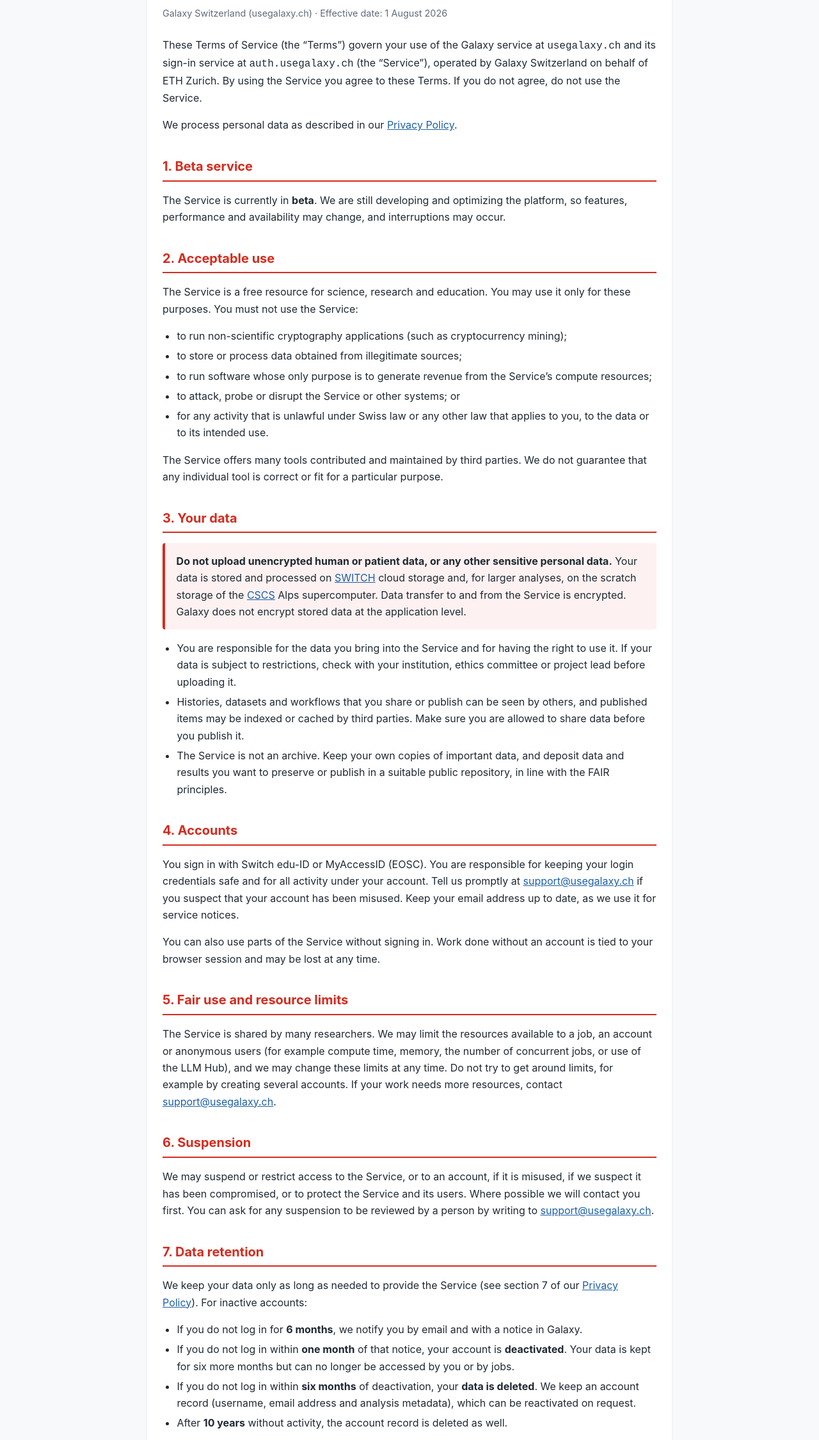
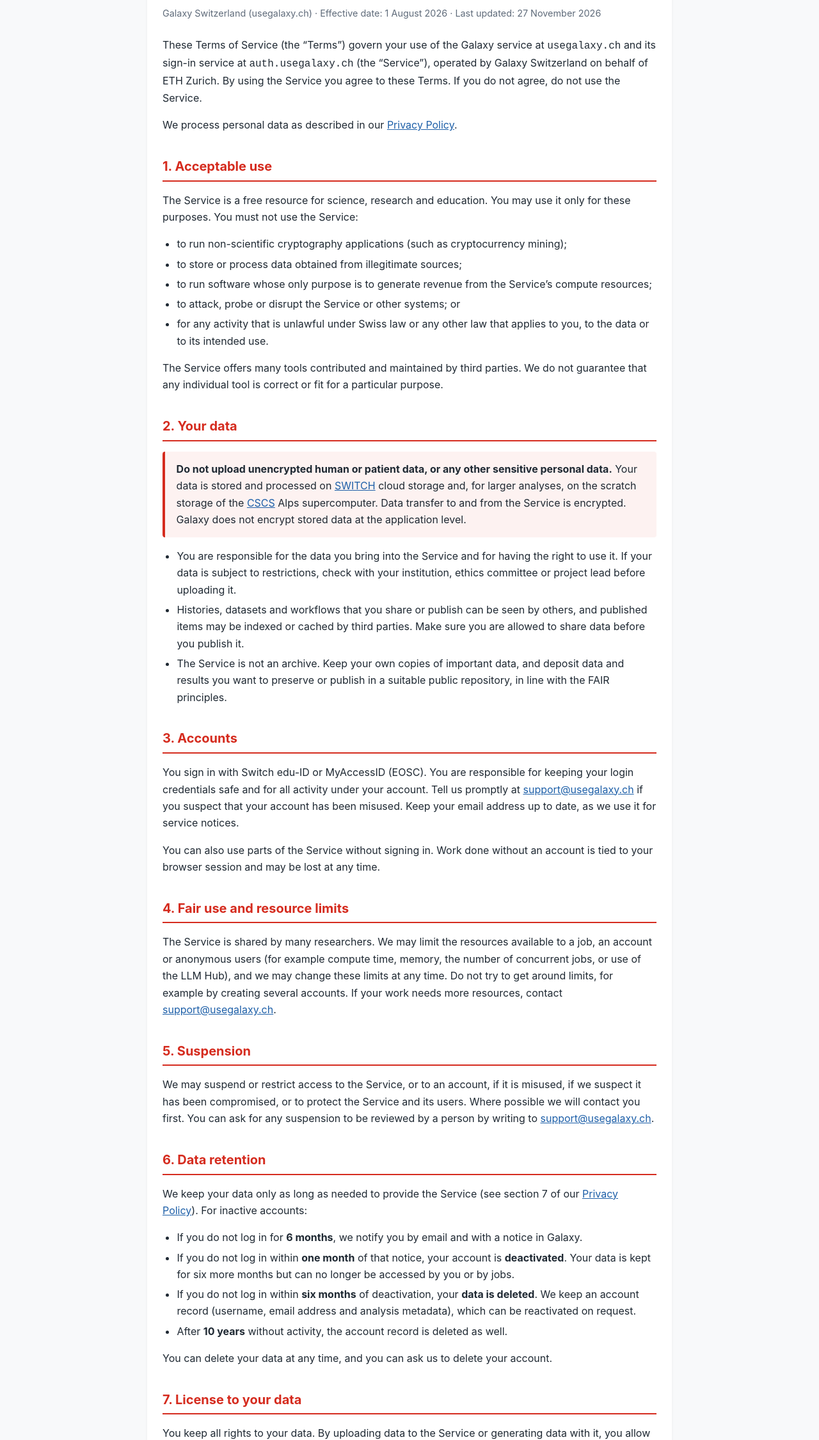
Before and after one commit to GALAXY-CH/landing-page, a plain HTML site: page terms.html in a window 1280 px wide. Shown: the part 279-2530 px from the top of the page at 64% size. Drawn offline with Linux system fonts and the light colour scheme.

Commit message:
GAL-199: remove beta section from Terms of Service
usegalaxy.ch is no longer in beta. Section 9 (Availability and
disclaimer) already covers changes and interruptions, so section 1 is
removed and the rest renumbered. Does not reduce users' rights, so it
takes effect immediately (section 11); adds a last-updated date.

```diff
--- a/terms.html
+++ b/terms.html
@@ -29,7 +29,7 @@
         </div>
 
         <h1>Terms of Service</h1>
-        <p class="meta">Galaxy Switzerland (usegalaxy.ch) &middot; Effective date: 1 August 2026</p>
+        <p class="meta">Galaxy Switzerland (usegalaxy.ch) &middot; Effective date: 1 August 2026 &middot; Last updated: 27 November 2026</p>
 
         <p>
             These Terms of Service (the &ldquo;Terms&rdquo;) govern your use of the Galaxy service at
@@ -42,13 +42,7 @@
             We process personal data as described in our <a href="privacy.html">Privacy Policy</a>.
         </p>
 
-        <h2>1. Beta service</h2>
-        <p>
-            The Service is currently in <strong>beta</strong>. We are still developing and optimizing the platform, so
-            features, performance and availability may change, and interruptions may occur.
-        </p>
-
-        <h2>2. Acceptable use</h2>
+        <h2>1. Acceptable use</h2>
         <p>
             The Service is a free resource for science, research and education. You may use it only for these
             purposes. You must not use the Service:
@@ -66,7 +60,7 @@
             individual tool is correct or fit for a particular purpose.
         </p>
 
-        <h2>3. Your data</h2>
+        <h2>2. Your data</h2>
         <div class="callout">
             <p style="margin:0">
                 <strong>Do not upload unencrypted human or patient data, or any other sensitive personal data.</strong>
@@ -88,7 +82,7 @@
                 you want to preserve or publish in a suitable public repository, in line with the FAIR principles.</li>
         </ul>
 
-        <h2>4. Accounts</h2>
+        <h2>3. Accounts</h2>
         <p>
             You sign in with Switch edu-ID or MyAccessID (EOSC). You are responsible for keeping your login credentials
             safe and for all activity under your account. Tell us promptly at
@@ -100,7 +94,7 @@
             browser session and may be lost at any time.
         </p>
 
-        <h2>5. Fair use and resource limits</h2>
+        <h2>4. Fair use and resource limits</h2>
         <p>
             The Service is shared by many researchers. We may limit the resources available to a job, an account or
             anonymous users (for example compute time, memory, the number of concurrent jobs, or use of the LLM Hub),
@@ -109,7 +103,7 @@
             <a href="mailto:support@usegalaxy.ch">support@usegalaxy.ch</a>.
         </p>
 
-        <h2>6. Suspension</h2>
+        <h2>5. Suspension</h2>
         <p>
             We may suspend or restrict access to the Service, or to an account, if it is misused, if we suspect it has
             been compromised, or to protect the Service and its users. Where possible we will contact you first. You
@@ -117,7 +111,7 @@
             <a href="mailto:support@usegalaxy.ch">support@usegalaxy.ch</a>.
         </p>
 
-        <h2>7. Data retention</h2>
+        <h2>6. Data retention</h2>
         <p>
             We keep your data only as long as needed to provide the Service (see section 7 of our
             <a href="privacy.html">Privacy Policy</a>). For inactive accounts:
@@ -137,7 +131,7 @@
             You can delete your data at any time, and you can ask us to delete your account.
         </p>
 
-        <h2>8. License to your data</h2>
+        <h2>7. License to your data</h2>
         <p>
             You keep all rights to your data. By uploading data to the Service or generating data with it, you allow us
             to store, process and back up that data, and to display it where you choose to share or publish it, solely
@@ -146,7 +140,7 @@
             cannot identify you.
         </p>
 
-        <h2>9. Availability and disclaimer</h2>
+        <h2>8. Availability and disclaimer</h2>
         <p>
             The Service is provided on a best-effort basis, &ldquo;as is&rdquo; and without any warranty, express or
             implied, including warranties of fitness for a particular purpose. We do not guarantee uninterrupted or
@@ -160,7 +154,7 @@
             usegalaxy.ch as soon as we receive the details from them.
         </p>
 
-        <h2>10. Limitation of liability</h2>
+        <h2>9. Limitation of liability</h2>
         <p>
             To the extent permitted by law, ETH Zurich and the
             institutions providing resources for the Service are not liable for any indirect or consequential
@@ -168,7 +162,7 @@
             Liability for intent and gross negligence remains as provided by law.
         </p>
 
-        <h2>11. Changes to these Terms</h2>
+        <h2>10. Changes to these Terms</h2>
         <p>
             We may update these Terms. We will publish significant changes on this page and announce them on
             usegalaxy.ch at least <strong>15 days</strong> before they take effect. Changes required by law, or that
@@ -177,7 +171,7 @@
             If you do not agree, stop using the Service and ask us to delete your account.
         </p>
 
-        <h2>12. Governing law</h2>
+        <h2>11. Governing law</h2>
         <p>
             These Terms are governed by Swiss law. The place of jurisdiction is Zurich, Switzerland. Mandatory
             consumer protection rules of your country of residence remain unaffected.
@@ -186,7 +180,7 @@
             If any provision of these Terms is invalid, the remaining provisions remain in effect.
         </p>
 
-        <h2>13. Contact</h2>
+        <h2>12. Contact</h2>
         <p>
             Questions about these Terms: <a href="mailto:support@usegalaxy.ch">support@usegalaxy.ch</a>.
         </p>
```
